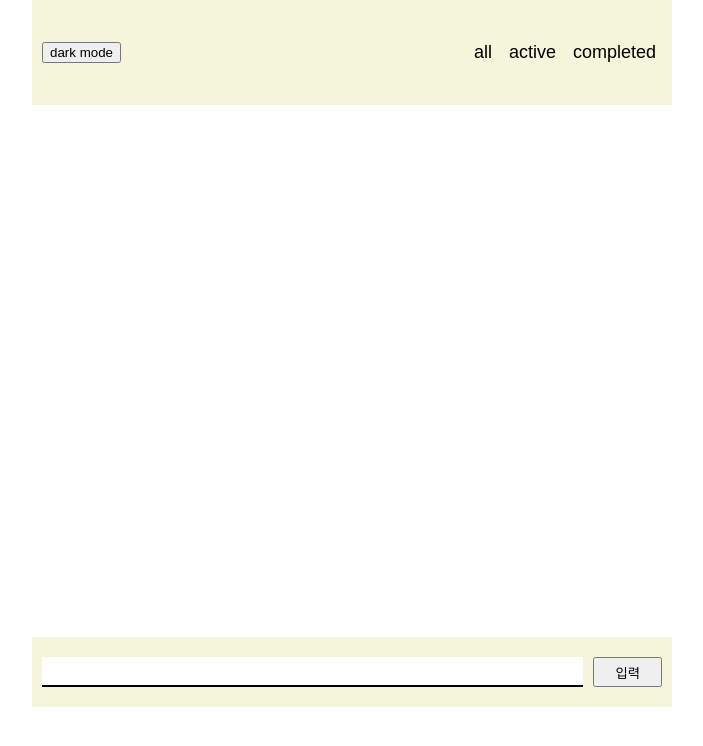
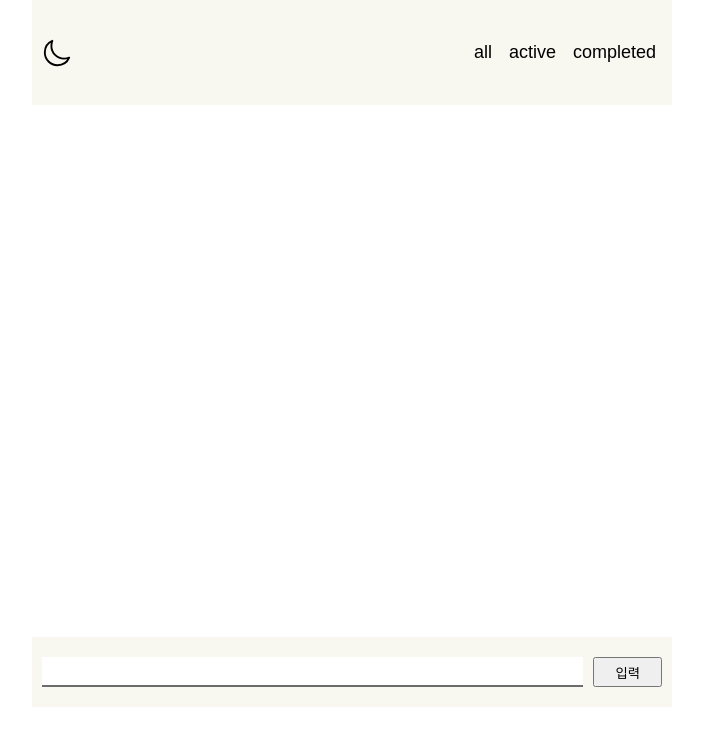
Before and after one commit to dahye831/Todo, a React (Create React App) app: page / in a window 1280 px wide. Shown: the top 746 px of the page, without its empty margins (288-991 px from the left). Built offline with nearby package versions, Linux system fonts and the light colour scheme; the HTML template or start-up script is replaced by a standard one.

Commit message:
feat: darkmode 적용

```diff
--- a/package.json
+++ b/package.json
@@ -8,6 +8,7 @@
     "@testing-library/user-event": "^13.5.0",
     "react": "^18.2.0",
     "react-dom": "^18.2.0",
+    "react-icons": "^4.12.0",
     "react-scripts": "5.0.1",
     "web-vitals": "^2.1.4"
   },
--- a/src/App.css
+++ b/src/App.css
@@ -7,9 +7,18 @@ ul {
   list-style: none;
 }
 
+/* color set */
+
 main {
   max-width: 640px;
   margin: 0 auto;
+
+  --lightBg : rgb(248, 248, 240);
+  --lightFont : black;
+  --lightBorder : rgb(108, 108, 108);
+  --darkBg: rgb(51, 51, 51);
+  --darkFont: white;
+  --darkBorder: white
 }
 
 .header {
@@ -18,11 +27,28 @@ main {
   justify-content: space-between;
   padding: 20px 10px;
   box-sizing: border-box;
-  background-color: beige;
+  background-color: var(--lightBg);
 }
 
 .header__button-mode {
-  flex-shrink: 0
+  flex-shrink: 0;
+  display: flex;
+  align-items: center;
+  justify-content: center;
+  height: 30px;
+  width: 30px;
+  padding: 0;
+  border: 0;
+  background-color: transparent;
+}
+
+.header__button-mode svg {
+  width: 100%;
+  height: auto;
+}
+
+.header__button-mode-dark {
+  color: #fff
 }
 
 .filterList {
@@ -35,13 +61,14 @@ main {
 }
 
 .filterItem--on {
-  border-bottom: 2px solid black;
+  border-bottom: 2px solid var(--lightBorder);
 }
 
 .filterItem__button {
   border: 0;
   background-color: transparent;
   font-size: 18px;
+  color: var(--lightFont)
 }
 
 .todoList {
@@ -55,7 +82,7 @@ main {
   width: 100%;
   height: 70px;
   padding: 20px 10px;
-  background-color: beige;
+  background-color: var(--lightBg);
   box-sizing: border-box;
 }
 
@@ -63,7 +90,7 @@ main {
   flex: 1;
   height: 100%;
   border: 0;
-  border-bottom: 2px solid black;
+  border-bottom: 2px solid var(--lightBorder);
   box-sizing: border-box;
 }
 
@@ -92,3 +119,18 @@ main {
   flex-shrink: 0;
   padding: 0 20px;
 }
+
+/* darkmode */
+.main.darkMode .header,
+.main.darkMode .todoInput {
+  background-color: var(--darkBg);
+}
+
+.main.darkMode .filterItem--on,
+.main.darkMode .todoInput__input {
+  border-bottom-color: var(--darkBorder);
+}
+
+.main.darkMode .filterItem__button {
+  color: var(--darkFont)
+}
--- a/src/App.jsx
+++ b/src/App.jsx
@@ -2,6 +2,7 @@ import { useState } from 'react';
 import './App.css';
 import Header from './components/Header';
 import TodoList from './components/TodoList';
+import { DarkModeProvider } from './context/DarkModeContext';
 
 
 function App() {
@@ -10,10 +11,12 @@ function App() {
 
   return (
     <div className="App">
-      <main>
-        <Header filters={filters} onFilter={setFilter} />
-        <TodoList filter={filter} />
-      </main>
+      <DarkModeProvider>
+        <main className='main'>
+          <Header filters={filters} onFilter={setFilter} />
+          <TodoList filter={filter} />
+        </main>
+      </DarkModeProvider>
     </div>
   );
 }
--- a/src/components/Header.jsx
+++ b/src/components/Header.jsx
@@ -1,10 +1,15 @@
-import React from 'react';
+import React, { useContext } from 'react';
 import TodoFilter from './TodoFilter';
+import { DarkModeContext} from '../context/DarkModeContext';
+import { IoSunnyOutline, IoMoonOutline } from "react-icons/io5";
 
 export default function Header({ filters, onFilter }) {
+  const { dark, handleMode } = useContext(DarkModeContext);
   return (
     <header className="header">
-      <button className="header__button-mode">dark mode</button>
+      <button className={`header__button-mode ${dark&&'header__button-mode-dark'}`} onClick={handleMode}>
+        {dark ? <IoSunnyOutline /> : <IoMoonOutline />}
+      </button>
       <TodoFilter filters={filters} onFilter={onFilter} />
     </header>
   );
--- /dev/null
+++ b/src/context/DarkModeContext.jsx
@@ -0,0 +1,20 @@
+import { createContext, useState } from "react";
+
+export const DarkModeContext = createContext();
+
+export const DarkModeProvider = ({ children }) => {
+  const [dark, setDark] = useState(false);
+  const handleMode = () => {
+    setDark(prev => !prev);
+    setDarkMode(dark);
+  }
+  return <DarkModeContext.Provider value={{dark, handleMode}}>{children}</DarkModeContext.Provider>;
+};
+
+function setDarkMode(mode) {
+  if (!mode) {
+    document.querySelector(".main").classList.add("darkMode");
+  } else {
+    document.querySelector(".main").classList.remove("darkMode");
+  }
+}
```
Also changed, not shown: 1 other file (tests, documents, lock files or other folders).
